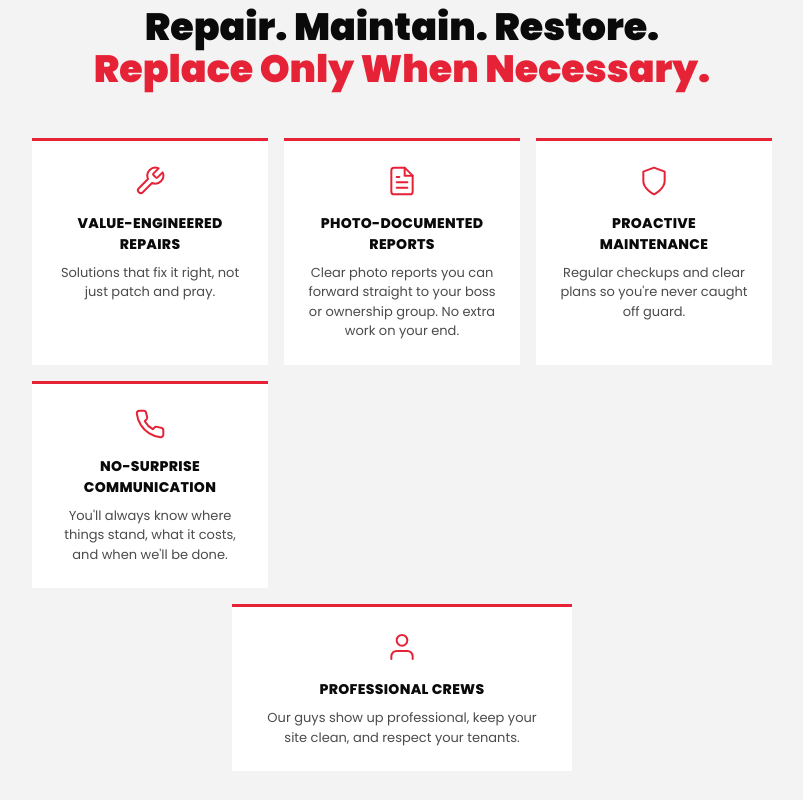
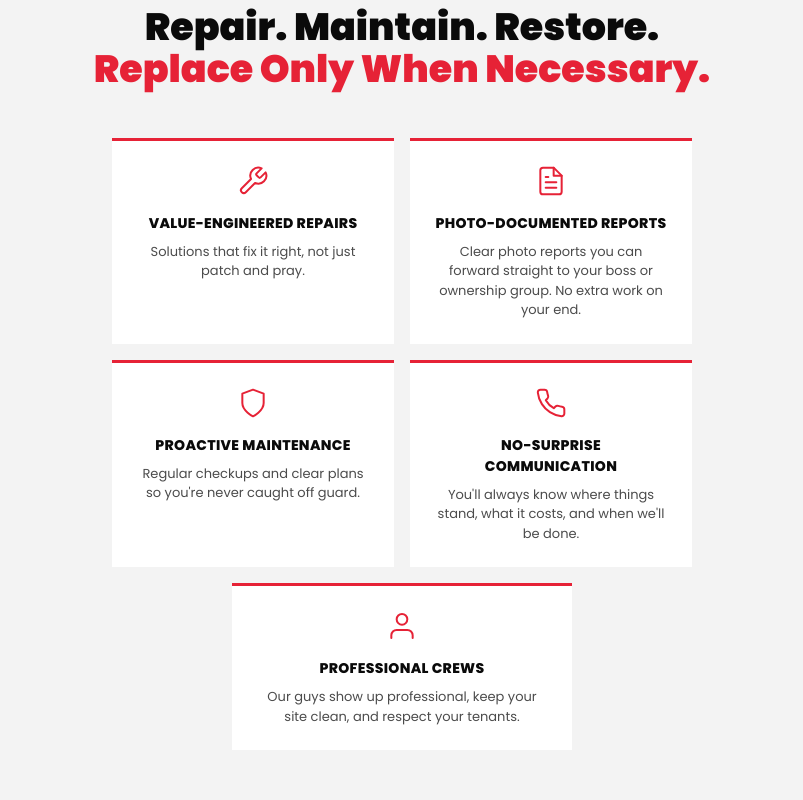
Before and after one commit to zacohara/coons-commercial-upgrade, a React (Vite) app: page / in a window 1280 px wide. Shown: the part 1080-1880 px from the top of the page, without its empty margins (238-1041 px from the left). Built offline with nearby package versions, Linux system fonts and the light colour scheme.

Commit message:
V20: Difference grid forced 2-col for 2-2-1 centered layout

```diff
--- a/src/App.jsx
+++ b/src/App.jsx
@@ -211,7 +211,7 @@ function Difference() {
             Repair. Maintain. Restore.<br/><span style={{ color: C.red }}>Replace Only When Necessary.</span>
           </h2>
         </Fade>
-        <div style={{ display: "grid", gridTemplateColumns: "repeat(auto-fit, minmax(220px, 1fr))", gap: 16, maxWidth: 740, margin: "0 auto" }}>
+        <div style={{ display: "grid", gridTemplateColumns: "repeat(2, 1fr)", gap: 16, maxWidth: 580, margin: "0 auto" }}>
           {items.map((it, i) => (
             i === 4 ? (
               <div key={it.title} style={{ gridColumn: "1 / -1", maxWidth: 340, margin: "0 auto", width: "100%" }}>
```
